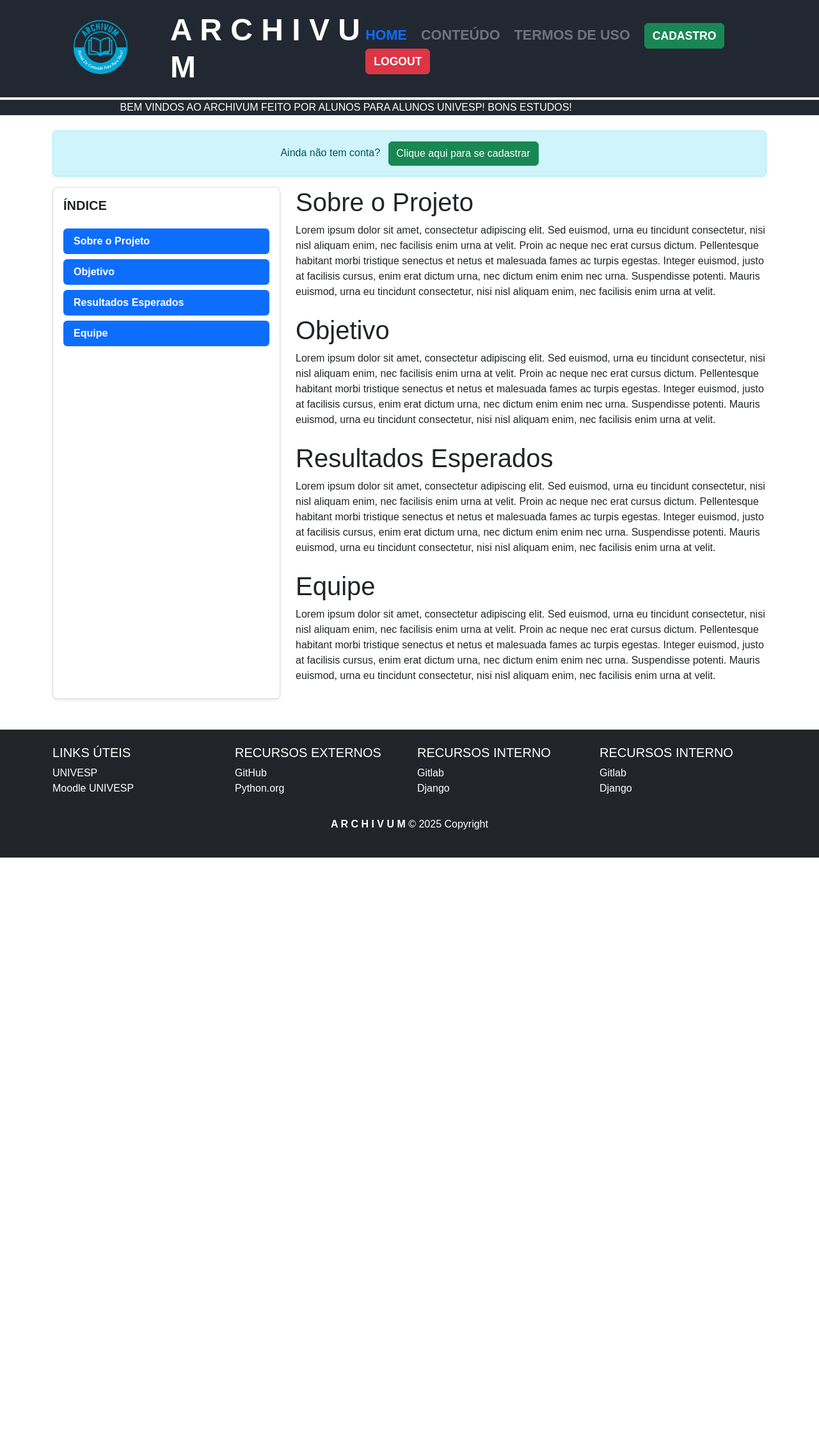
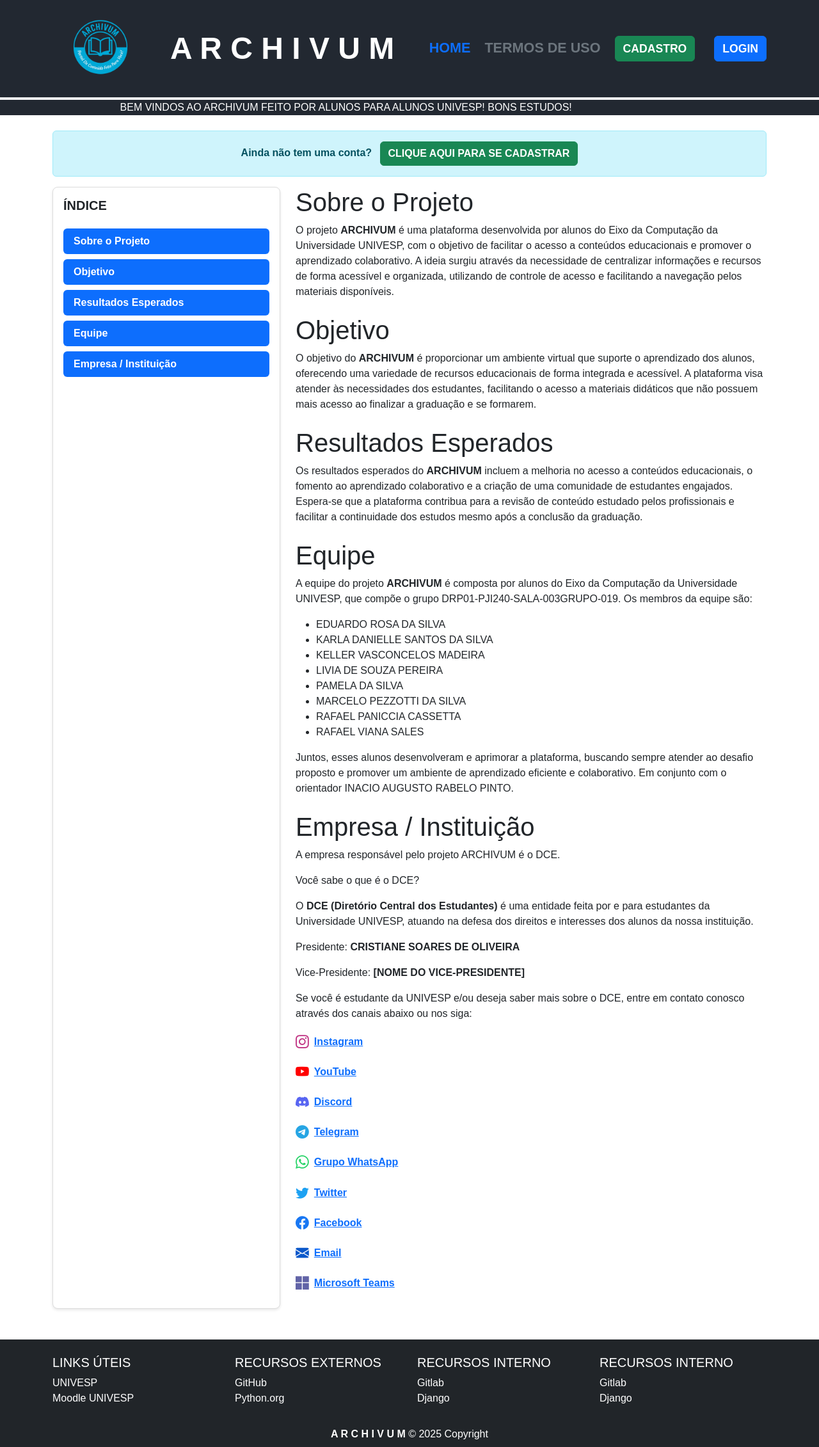
Before and after one commit to RosaMaster/projeto-integrador-ii, a Django app: page /home/ in a window 1280 px wide. Shown: the top 2261 px of the page at 64% size. Before the commit the page ends 1340 px from the top, so only its background shows below. Run offline with Django 5.2, Linux system fonts and the light colour scheme.

Commit message:
✨ feat: novas funcionalidades e ajustes

```diff
--- a/web_page_app/templates/web_page_app/home.html
+++ b/web_page_app/templates/web_page_app/home.html
@@ -9,6 +9,7 @@
     <link rel="icon" type="image/png" href="{% static 'web_page_app/image/Logo01.png' %}">
     <link href="https://cdn.jsdelivr.net/npm/bootstrap@5.3.8/dist/css/bootstrap.min.css" rel="stylesheet" integrity="sha384-sRIl4kxILFvY47J16cr9ZwB07vP4J8+LH7qKQnuqkuIAvNWLzeN8tE5YBujZqJLB" crossorigin="anonymous">
     <link rel="stylesheet" href="{% static 'web_page_app/css/global.css' %}">
+    <link rel="stylesheet" href="https://cdn.jsdelivr.net/npm/bootstrap-icons@1.10.5/font/bootstrap-icons.css">
 </head>
 <body>
 
@@ -25,10 +26,11 @@
             </div>
             <nav  style="font-size: 1.35rem;">
                 <a href="{% url 'home' %}" class="text-decoration-none text-primary me-3"><b>HOME</b></a>
-                <a href="{% url 'conteudo' %}" class="text-decoration-none text-secondary me-3"><b>CONTEÚDO</b></a>
+                <!-- <a href="{% url 'conteudo' %}" class="text-decoration-none text-secondary me-3"><b>CONTEÚDO</b></a> -->
                 <a href="{% url 'politica_termos' %}" class="text-decoration-none text-secondary me-3"><b>TERMOS DE USO</b></a>
                 <a href="{% url 'cadastro' %}" class="btn btn-success me-3" style="font-size: 1.1rem;"><b>CADASTRO</b></a>
-                <a href="{% url 'logout_view' %}" class="btn btn-danger" style="font-size: 1.1rem;"><b>LOGOUT</b></a>
+                <!-- <a href="{% url 'logout_view' %}" class="btn btn-danger" style="font-size: 1.1rem;"><b>LOGOUT</b></a> -->
+                <a href="{% url 'login' %}" class="btn btn-primary ms-2" style="font-size: 1.1rem;"><b>LOGIN</b></a>
             </nav>
         </div>
     </header>
@@ -43,8 +45,8 @@
 
     <div class="container mt-4">
         <div class="alert alert-info text-center" role="alert">
-            Ainda não tem conta?
-            <a href="{% url 'cadastro' %}" class="btn btn-success ms-2">Clique aqui para se cadastrar</a>
+            <b>Ainda não tem uma conta?</b>
+            <a href="{% url 'cadastro' %}" class="btn btn-success ms-2"><b>CLIQUE AQUI PARA SE CADASTRAR</b></a>
         </div>
     </div>
 
@@ -55,44 +57,78 @@
                     <h5 class="mb-4"><b>ÍNDICE</b></h5>
                     <ul class="nav nav-pills flex-column mb-auto">
                         <li class="nav-item mb-2">
-                            <a href="#" class="nav-link active" aria-current="page">
+                            <a href="#sobre-o-projeto" class="nav-link active" aria-current="page">
                                 <b>Sobre o Projeto</b>
                             </a>
                         </li>
                         <li class="nav-item mb-2">
-                            <a href="#" class="nav-link active" aria-current="page">
+                            <a href="#objetivo" class="nav-link active" aria-current="page">
                                 <b>Objetivo</b>
                             </a>
                         </li>
                         <li class="nav-item mb-2">
-                            <a href="#" class="nav-link active" aria-current="page">
+                            <a href="#resultados-esperados" class="nav-link active" aria-current="page">
                                 <b>Resultados Esperados</b>
                             </a>
                         </li>
                         <li class="nav-item mb-2">
-                            <a href="#" class="nav-link active" aria-current="page">
+                            <a href="#equipe" class="nav-link active" aria-current="page">
                                 <b>Equipe</b>
+                            </a>
+                        </li>
+                        <li class="nav-item mb-2">
+                            <a href="#empresa-instituicao" class="nav-link active" aria-current="page">
+                                <b>Empresa / Instituição</b>
                             </a>
                         </li>
                     </ul>
                 </div>
             </div>
             <div class="col-12 col-md-8">
-                <div class="mb-4">
+                <div class="mb-4" id="sobre-o-projeto">
                     <h1>Sobre o Projeto</h1>
-                    <p>Lorem ipsum dolor sit amet, consectetur adipiscing elit. Sed euismod, urna eu tincidunt consectetur, nisi nisl aliquam enim, nec facilisis enim urna at velit. Proin ac neque nec erat cursus dictum. Pellentesque habitant morbi tristique senectus et netus et malesuada fames ac turpis egestas. Integer euismod, justo at facilisis cursus, enim erat dictum urna, nec dictum enim enim nec urna. Suspendisse potenti. Mauris euismod, urna eu tincidunt consectetur, nisi nisl aliquam enim, nec facilisis enim urna at velit.</p>
+                    <p>O projeto <b>ARCHIVUM</b> é uma plataforma desenvolvida por alunos do Eixo da Computação da Universidade UNIVESP, com o objetivo de facilitar o acesso a conteúdos educacionais e promover o aprendizado colaborativo. A ideia surgiu através da necessidade de centralizar informações e recursos de forma acessível e organizada, utilizando de controle de acesso e facilitando a navegação pelos materiais disponíveis.</p>
                 </div>
-                <div class="mb-4">
+                <div class="mb-4" id="objetivo">
                     <h1>Objetivo</h1>
-                    <p>Lorem ipsum dolor sit amet, consectetur adipiscing elit. Sed euismod, urna eu tincidunt consectetur, nisi nisl aliquam enim, nec facilisis enim urna at velit. Proin ac neque nec erat cursus dictum. Pellentesque habitant morbi tristique senectus et netus et malesuada fames ac turpis egestas. Integer euismod, justo at facilisis cursus, enim erat dictum urna, nec dictum enim enim nec urna. Suspendisse potenti. Mauris euismod, urna eu tincidunt consectetur, nisi nisl aliquam enim, nec facilisis enim urna at velit.</p>
+                    <p>O objetivo do <b>ARCHIVUM</b> é proporcionar um ambiente virtual que suporte o aprendizado dos alunos, oferecendo uma variedade de recursos educacionais de forma integrada e acessível. A plataforma visa atender às necessidades dos estudantes, facilitando o acesso a materiais didáticos que não possuem mais acesso ao finalizar a graduação e se formarem.</p>
                 </div>
-                <div class="mb-4">
+                <div class="mb-4" id="resultados-esperados">
                     <h1>Resultados Esperados</h1>
-                    <p>Lorem ipsum dolor sit amet, consectetur adipiscing elit. Sed euismod, urna eu tincidunt consectetur, nisi nisl aliquam enim, nec facilisis enim urna at velit. Proin ac neque nec erat cursus dictum. Pellentesque habitant morbi tristique senectus et netus et malesuada fames ac turpis egestas. Integer euismod, justo at facilisis cursus, enim erat dictum urna, nec dictum enim enim nec urna. Suspendisse potenti. Mauris euismod, urna eu tincidunt consectetur, nisi nisl aliquam enim, nec facilisis enim urna at velit.</p>
+                    <p>Os resultados esperados do <b>ARCHIVUM</b> incluem a melhoria no acesso a conteúdos educacionais, o fomento ao aprendizado colaborativo e a criação de uma comunidade de estudantes engajados. Espera-se que a plataforma contribua para a revisão de conteúdo estudado pelos profissionais e facilitar a continuidade dos estudos mesmo após a conclusão da graduação.</p>
                 </div>
-                <div class="mb-4">
+                <div class="mb-4" id="equipe">
                     <h1>Equipe</h1>
-                    <p>Lorem ipsum dolor sit amet, consectetur adipiscing elit. Sed euismod, urna eu tincidunt consectetur, nisi nisl aliquam enim, nec facilisis enim urna at velit. Proin ac neque nec erat cursus dictum. Pellentesque habitant morbi tristique senectus et netus et malesuada fames ac turpis egestas. Integer euismod, justo at facilisis cursus, enim erat dictum urna, nec dictum enim enim nec urna. Suspendisse potenti. Mauris euismod, urna eu tincidunt consectetur, nisi nisl aliquam enim, nec facilisis enim urna at velit.</p>
+                    <p>A equipe do projeto <b>ARCHIVUM</b> é composta por alunos do Eixo da Computação da Universidade UNIVESP, que compõe o grupo DRP01-PJI240-SALA-003GRUPO-019. Os membros da equipe são:</p>
+                    <ul>
+                        <li>EDUARDO ROSA DA SILVA</li>
+                        <li>KARLA DANIELLE SANTOS DA SILVA</li>
+                        <li>KELLER VASCONCELOS MADEIRA</li>
+                        <li>LIVIA DE SOUZA PEREIRA</li>
+                        <li>PAMELA DA SILVA</li>
+                        <li>MARCELO PEZZOTTI DA SILVA</li>
+                        <li>RAFAEL PANICCIA CASSETTA</li>
+                        <li>RAFAEL VIANA SALES</li>
+                    </ul>
+                    <p>Juntos, esses alunos desenvolveram e aprimorar a plataforma, buscando sempre atender ao desafio proposto e promover um ambiente de aprendizado eficiente e colaborativo. Em conjunto com o orientador INACIO AUGUSTO RABELO PINTO.</p>
+                </div>
+                <div class="mb-4" id="empresa-instituicao">
+                    <h1>Empresa / Instituição</h1>
+                    <p>A empresa responsável pelo projeto ARCHIVUM é o DCE.</p>
+                    <p>Você sabe o que é o DCE?</p>
+                    <p>O <b>DCE (Diretório Central dos Estudantes)</b> é uma entidade feita por e para estudantes da Universidade UNIVESP, atuando na defesa dos direitos e interesses dos alunos da nossa instituição.</p>
+                    <p>Presidente: <b>CRISTIANE SOARES DE OLIVEIRA</b></p>
+                    <p>Vice-Presidente: <b>[NOME DO VICE-PRESIDENTE]</b></p>
+                    <p>Se você é estudante da UNIVESP e/ou deseja saber mais sobre o DCE, entre em contato conosco através dos canais abaixo ou nos siga:</p>
+                    <p><a href="https://www.instagram.com/dceunivesp/" target="_blank" class="d-inline-flex align-items-center gap-2"><i class="bi bi-instagram" style="font-size: 1.3em; color: #C13584;"></i><b>Instagram</b></a></p>
+                    <p><a href="https://www.youtube.com/@dceunivesp" target="_blank" class="d-inline-flex align-items-center gap-2"><i class="bi bi-youtube" style="font-size: 1.3em; color: #FF0000;"></i><b>YouTube</b></a></p>
+                    <p><a href="https://discord.gg/dceunivesp" target="_blank" class="d-inline-flex align-items-center gap-2"><i class="bi bi-discord" style="font-size: 1.3em; color: #5865F2;"></i><b>Discord</b></a></p>
+                    <p><a href="https://t.me/dceunivesp" target="_blank" class="d-inline-flex align-items-center gap-2"><i class="bi bi-telegram" style="font-size: 1.3em; color: #26A5E4;"></i><b>Telegram</b></a></p>
+                    <p><a href="https://wa.me/5511999999999" target="_blank" class="d-inline-flex align-items-center gap-2"><i class="bi bi-whatsapp" style="font-size: 1.3em; color: #25D366;"></i><b>Grupo WhatsApp</b></a></p>
+                    <p><a href="https://twitter.com/dceunivesp" target="_blank" class="d-inline-flex align-items-center gap-2"><i class="bi bi-twitter" style="font-size: 1.3em; color: #1DA1F2;"></i><b>Twitter</b></a></p>
+                    <p><a href="https://www.facebook.com/dceunivesp" target="_blank" class="d-inline-flex align-items-center gap-2"><i class="bi bi-facebook" style="font-size: 1.3em; color: #1877F3;"></i><b>Facebook</b></a></p>
+                    <p><a href="mailto:dce@univesp.br" class="d-inline-flex align-items-center gap-2"><i class="bi bi-envelope-fill" style="font-size: 1.3em; color: #0a58ca;"></i><b>Email</b></a></p>
+                    <p><a href="https://teams.microsoft.com/l/chat/19:1d148f1d-3ad1-4d69-9257-99955b7e59ba_c44b18ea-c43f-414a-89f6-bf40b7df0d27@unq.gbl.spaces/conversations?context=%7B%22contextType%22%3A%22chat%22%7D" target="_blank" class="d-inline-flex align-items-center gap-2"><i class="bi bi-microsoft" style="font-size: 1.3em; color: #6264A7;"></i><b>Microsoft Teams</b></a></p>
                 </div>
             </div>
         </div>
--- a/web_page_app/templates/web_page_app/politica_termos.html
+++ b/web_page_app/templates/web_page_app/politica_termos.html
@@ -27,7 +27,8 @@
                 <a href="{% url 'home' %}" class="text-decoration-none text-primary me-3"><b>HOME</b></a>
                 <a href="{% url 'conteudo' %}" class="text-decoration-none text-secondary me-3"><b>CONTEÚDO</b></a>
                 <a href="{% url 'politica_termos' %}" class="text-decoration-none text-secondary me-3"><b>TERMOS DE USO</b></a>
-                <a href="{% url 'logout_view' %}" class="btn btn-danger" style="font-size: 1.1rem;"><b>LOGOUT</b></a>
+                <!-- <a href="{% url 'logout_view' %}" class="btn btn-danger" style="font-size: 1.1rem;"><b>LOGOUT</b></a> -->
+                <a href="{% url 'login' %}" class="btn btn-primary ms-2" style="font-size: 1.1rem;"><b>LOGIN</b></a>
             </nav>
         </div>
     </header>
```
Also changed, not shown: web_page_app/templates/web_page_app/cadastro.html (+13 -46 lines).
